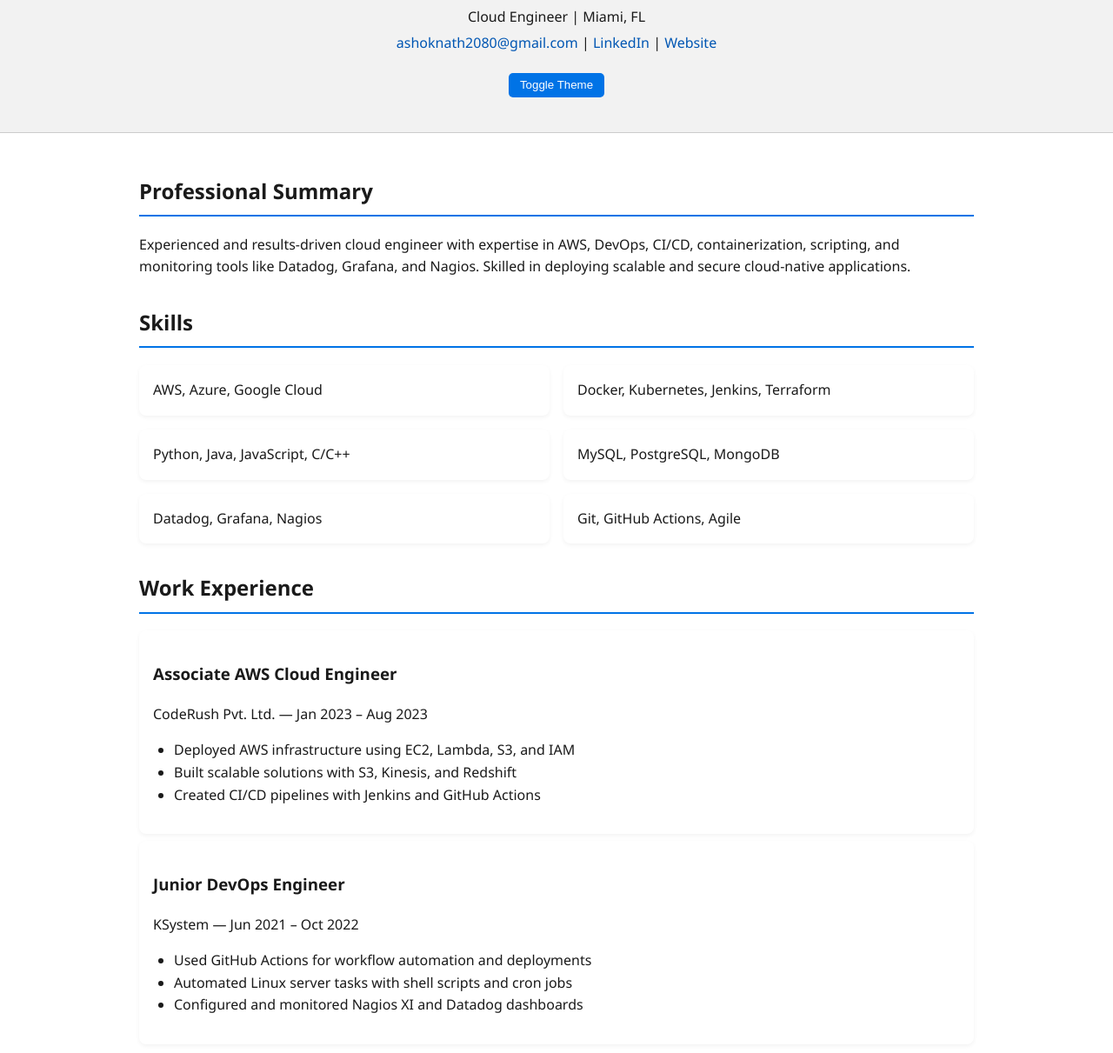
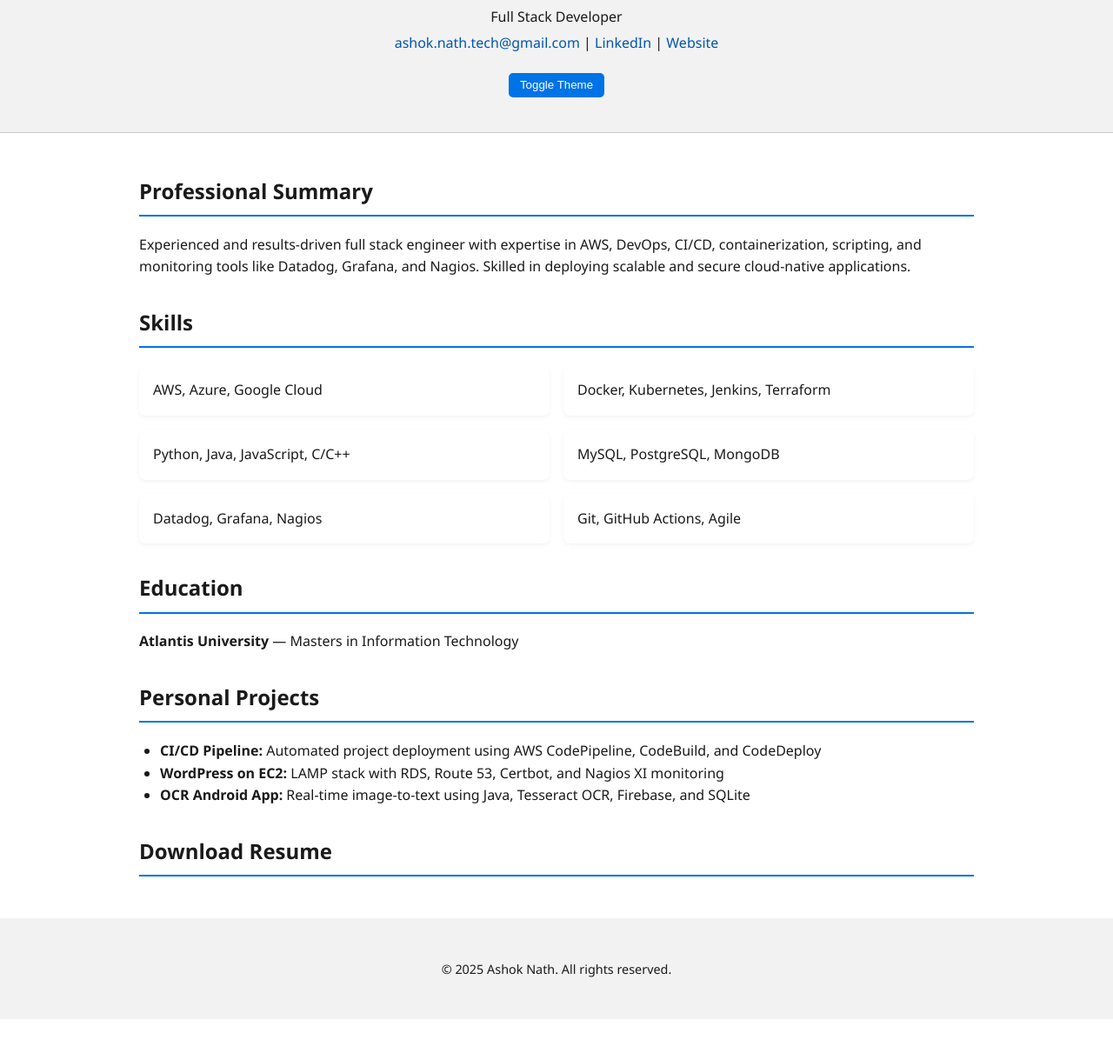
Before and after one commit to ashknth/ashknth.github.io, a plain HTML site: page index.html in a window 1280 px wide. Shown: the part 89-1300 px from the top of the page at 87% size. After the commit the page ends 1261 px from the top, so only its background shows below. Drawn offline with Linux system fonts and the light colour scheme.

Commit message:
Update index.html

```diff
--- a/index.html
+++ b/index.html
@@ -104,8 +104,8 @@
   <header>
     <div class="container">
       <h1>Ashok Nath</h1>
-      <p>Cloud Engineer | Miami, FL</p>
-      <p><a href="mailto:ashoknath2080@gmail.com">ashoknath2080@gmail.com</a> | <a href="https://linkedin.com/in/ashoknth" target="_blank">LinkedIn</a> | <a href="https://ashoknath.com.np" target="_blank">Website</a></p>
+      <p>Full Stack Developer</p>
+      <p><a href="mailto:ashoknath2080@gmail.com">ashok.nath.tech@gmail.com</a> | <a href="https://linkedin.com/in/ashoknth" target="_blank">LinkedIn</a> | <a href="https://ashoknath.com.np" target="_blank">Website</a></p>
       <button id="theme-toggle">Toggle Theme</button>
     </div>
   </header>
@@ -113,7 +113,7 @@
   <main class="container">
     <section id="summary">
       <h2>Professional Summary</h2>
-      <p>Experienced and results-driven cloud engineer with expertise in AWS, DevOps, CI/CD, containerization, scripting, and monitoring tools like Datadog, Grafana, and Nagios. Skilled in deploying scalable and secure cloud-native applications.</p>
+      <p>Experienced and results-driven full stack engineer with expertise in AWS, DevOps, CI/CD, containerization, scripting, and monitoring tools like Datadog, Grafana, and Nagios. Skilled in deploying scalable and secure cloud-native applications.</p>
     </section>
 
     <section id="skills">
@@ -128,36 +128,15 @@
       </ul>
     </section>
 
-    <section id="experience">
-      <h2>Work Experience</h2>
-      <div class="job">
-        <h3>Associate AWS Cloud Engineer</h3>
-        <span>CodeRush Pvt. Ltd. — Jan 2023 – Aug 2023</span>
-        <ul>
-          <li>Deployed AWS infrastructure using EC2, Lambda, S3, and IAM</li>
-          <li>Built scalable solutions with S3, Kinesis, and Redshift</li>
-          <li>Created CI/CD pipelines with Jenkins and GitHub Actions</li>
-        </ul>
-      </div>
-      <div class="job">
-        <h3>Junior DevOps Engineer</h3>
-        <span>KSystem — Jun 2021 – Oct 2022</span>
-        <ul>
-          <li>Used GitHub Actions for workflow automation and deployments</li>
-          <li>Automated Linux server tasks with shell scripts and cron jobs</li>
-          <li>Configured and monitored Nagios XI and Datadog dashboards</li>
-        </ul>
-      </div>
-    </section>
+
 
     <section id="education">
       <h2>Education</h2>
-      <p><strong>Atlantis University</strong> — Masters in Information Technology (Jan 2024 – May 2025)</p>
-      <p><strong>Pokhara University</strong> — Bachelors in Computer Engineering (Aug 2018 – Jul 2022)</p>
+      <p><strong>Atlantis University</strong> — Masters in Information Technology</p>
     </section>
 
     <section id="projects">
-      <h2>Projects</h2>
+      <h2>Personal Projects</h2>
       <ul>
         <li><strong>CI/CD Pipeline:</strong> Automated project deployment using AWS CodePipeline, CodeBuild, and CodeDeploy</li>
         <li><strong>WordPress on EC2:</strong> LAMP stack with RDS, Route 53, Certbot, and Nagios XI monitoring</li>
```
